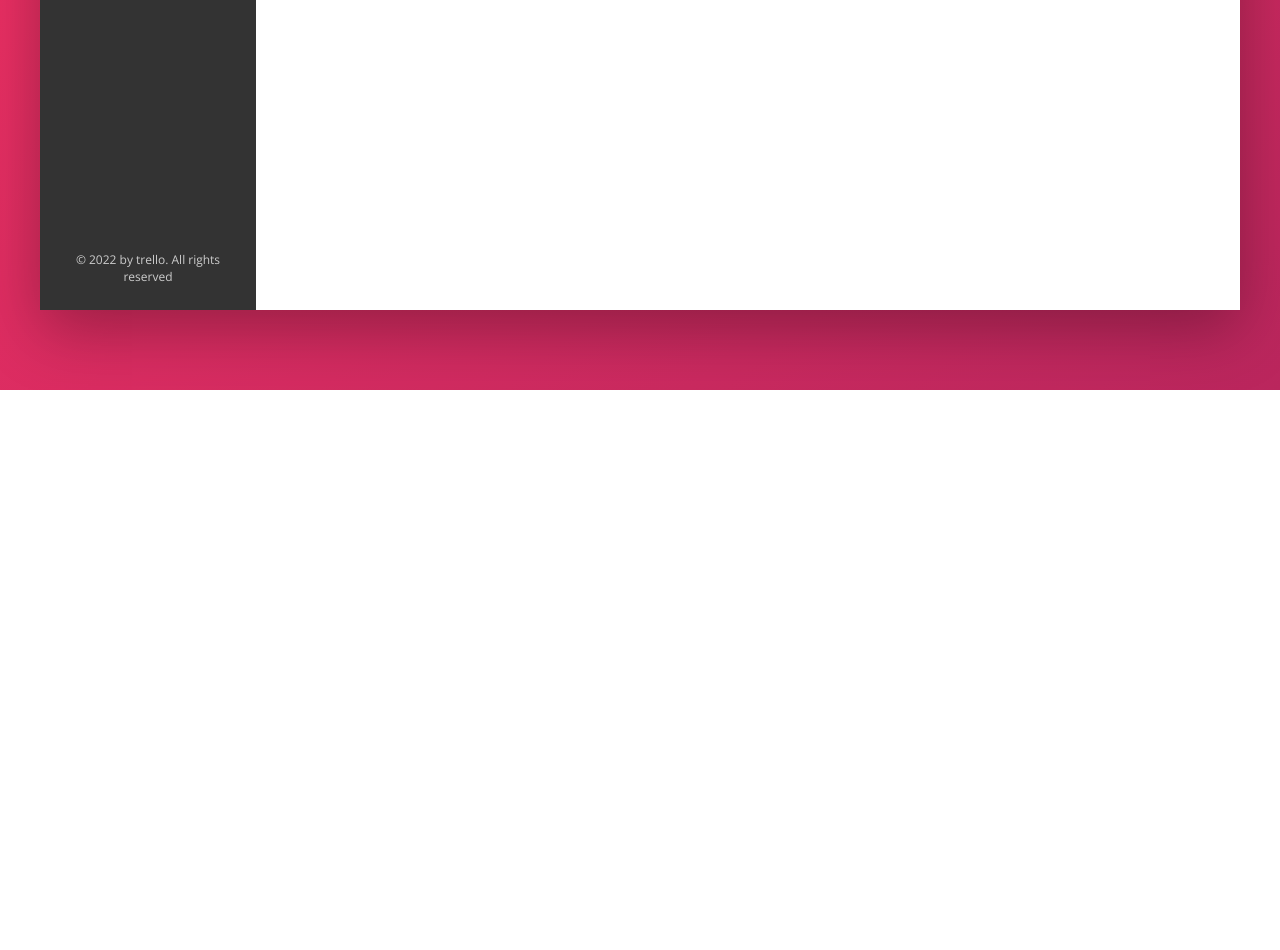
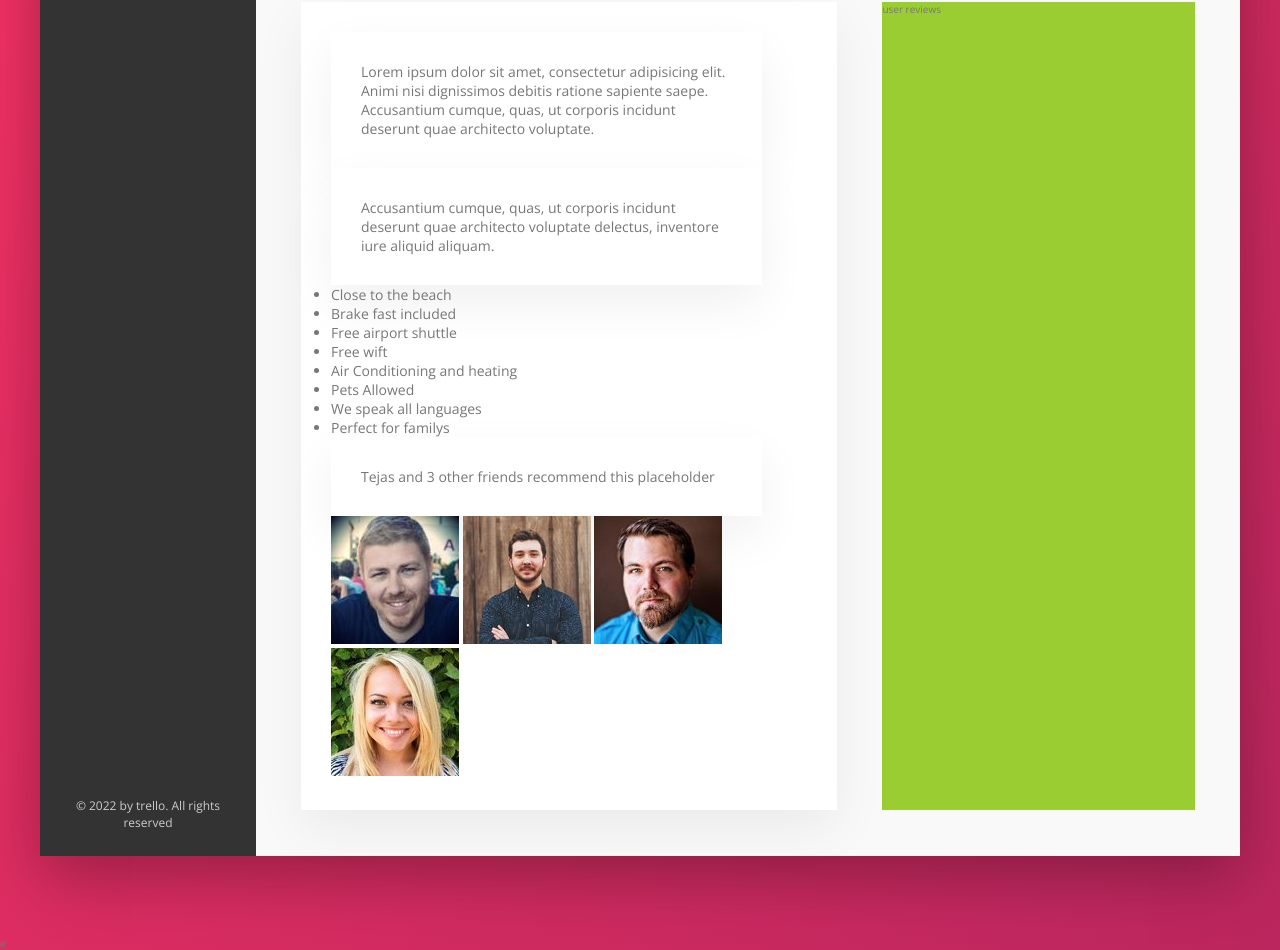
Before and after one commit to Gourav2404/Trillo, a website: page index.html in a window 1280 px wide. Shown: the part 640-1590 px from the top of the page. Before the commit the page ends 1030 px from the top, so only its background shows below. Drawn offline with nearby package versions, Linux system fonts and the light colour scheme.

Commit message:
Description Section 1

```diff
--- a/index.html
+++ b/index.html
@@ -128,8 +128,44 @@
                             <div class="overview__ratings-count">520 votes</div>
                         </div>
                     </div>
+                    <div class="detail">
+                        <div class="description">
+                            <p class="paragraph">
+                                Lorem ipsum dolor sit amet, consectetur adipisicing elit. Animi nisi dignissimos debitis ratione sapiente saepe.
+                                Accusantium cumque, quas, ut corporis incidunt deserunt quae architecto voluptate.
+                            </p>
+                            <p class="paragraph">
+                                Accusantium cumque, quas, ut corporis incidunt deserunt quae architecto voluptate delectus, inventore iure aliquid
+                                aliquam.
+                            </p>
+                            <ul class="list">
+                                <li class="list__item">Close to the beach</li>
+                                <li class="list__item">Brake fast included</li>
+                                <li class="list__item">Free airport shuttle</li>
+                                <li class="list__item">Free wift</li>
+                                <li class="list__item">Air Conditioning and heating</li>
+                                <li class="list__item">Pets Allowed</li>
+                                <li class="list__item">We speak all languages</li>
+                                <li class="list__item">Perfect for familys</li>
+                            </ul>
+                            <div class="recommend">
+                                <p class="recommend_count">
+                                    Tejas and 3 other friends recommend this placeholder
+                                </p>
+                                <div class="recommend_friends">
+                                    <img src="img/user-3.jpg" alt="Friend 1" class="recommend_photo">
+                                    <img src="img/user-4.jpg" alt="Friend 2" class="recommend_photo">
+                                    <img src="img/user-5.jpg" alt="Friend 3" class="recommend_photo">
+                                    <img src="img/user-6.jpg" alt="Friend 4" class="recommend_photo">
+                                </div>
+                            </div>
+                        </div>
+                        <div class="user-reviews">
+                            user reviews
+                        </div>
+                    </div>
                 </main>
             </div>
         </div>
-    </body>
+    </body>e
 </html>
--- a/sass/_base.scss
+++ b/sass/_base.scss
@@ -25,6 +25,9 @@
     --color-Grey-dark-3: #999;
 
     --shadow-dark: 0 2rem 6rem rgba(0,0,0,.3);
+    --shadow-light : 0 2rem 5rem rgba(0, 0, 0, .06);
+
+    --line : 1px solid var(--color-Grey-light-2) ;
 }
 
 html {
--- a/sass/_components.scss
+++ b/sass/_components.scss
@@ -193,7 +193,7 @@
 .overview{
     display: flex;
     align-items: center;
-    border-bottom: 1px solid var(--color-Grey-light-2);
+    border-bottom: var(--line);
     // justify-content: space-between;
 
 
--- a/sass/_layouts.scss
+++ b/sass/_layouts.scss
@@ -12,7 +12,7 @@
     height: 7rem;
     font-size: 1.4rem;
     background-color: #fff;
-    border-bottom: 1px solid var(--color-Grey-light-2);
+    border-bottom: var(--line);
     display: flex;
     justify-content: space-between;
     align-items: center;
@@ -34,7 +34,36 @@
 .hotel-view {
     background-color: #fff;
     // background-color: orangered;
-    height: 80rem;
 
     flex: 1;
 }
+
+.detail{
+    display: flex;
+    padding: 4.5rem;
+    background-color: var(--color-Grey-light-1);
+    border-bottom: var(--line) ;
+
+}
+
+.description{
+    font-size: 1.4rem;
+    background-color: #fff;
+    box-shadow: var(--shadow-light) ;
+    padding: 3rem;
+    flex : 0 0 60% ;
+    margin-right: 4.5rem;
+
+    p{
+        background-color: #fff;
+        box-shadow: var(--shadow-light);
+        padding: 3rem;
+        flex: 0 0 60%;
+        margin-right: 4.5rem;
+    }
+}
+
+.user-reviews {
+    background-color: yellowgreen;
+    flex : 1 ;
+}
```
Also changed, not shown: css/style.css.
